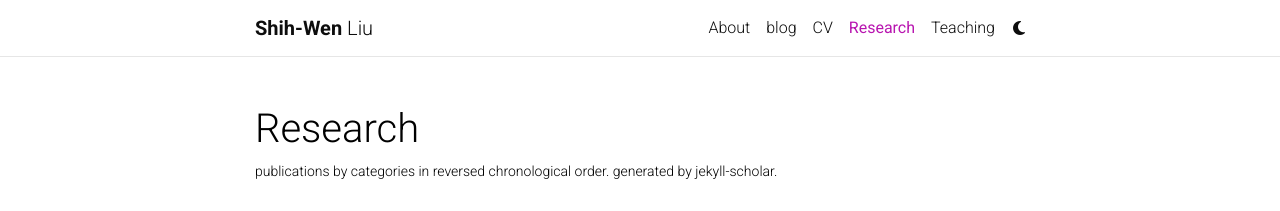
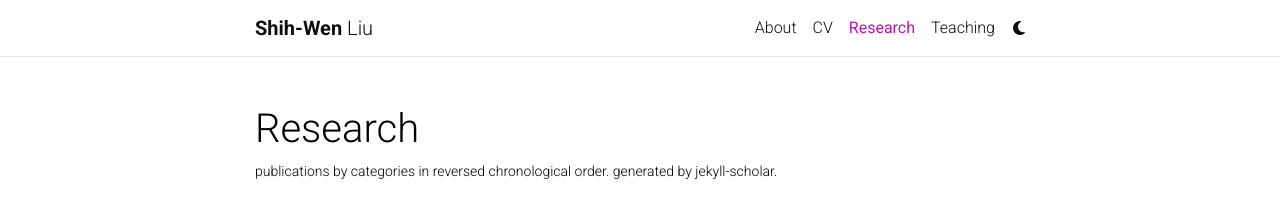
Before and after one commit to shihwenliu/shihwenliu.github.io, a Jekyll site: the page built from _pages/publications.md, in a window 1280 px wide. Shown: the top 211 px of the page. Built offline with Jekyll 4.4.1, drawn with Linux system fonts in a browser that asks for light colours; comment, search, counter and statistics services are not loaded; a style sheet for code colours, icons or effects is not loaded.

Commit message:
comment out blog in nav bar

```diff
--- a/_includes/header.html
+++ b/_includes/header.html
@@ -53,14 +53,14 @@
               </li>
               <!--{% if site.blog_nav_title %}-->
               <!-- Blog -->
-              <li class="nav-item {% if page.url contains 'blog' %}active{% endif %}">
+              <!--<li class="nav-item {% if page.url contains 'blog' %}active{% endif %}">
                 <a class="nav-link" href="{{ '/blog/' | relative_url }}">{{ site.blog_nav_title }}
                   {%- if page.url contains 'blog' -%}
                   <span class="sr-only">(current)</span>
                   {%- endif -%}
                 </a>
               </li>
-              {%- endif %}
+              {%- endif %}-->
 
               <!-- Other pages -->
               {%- assign sorted_pages = site.pages | sort: "nav_order" -%}
--- a/blog/index.html
+++ b/blog/index.html
@@ -2,7 +2,7 @@
 layout: default
 title: blog
 pagination:
-  enabled: false
+  enabled: true
   collection: posts
   permalink: /page/:num/
   per_page: 5
```
